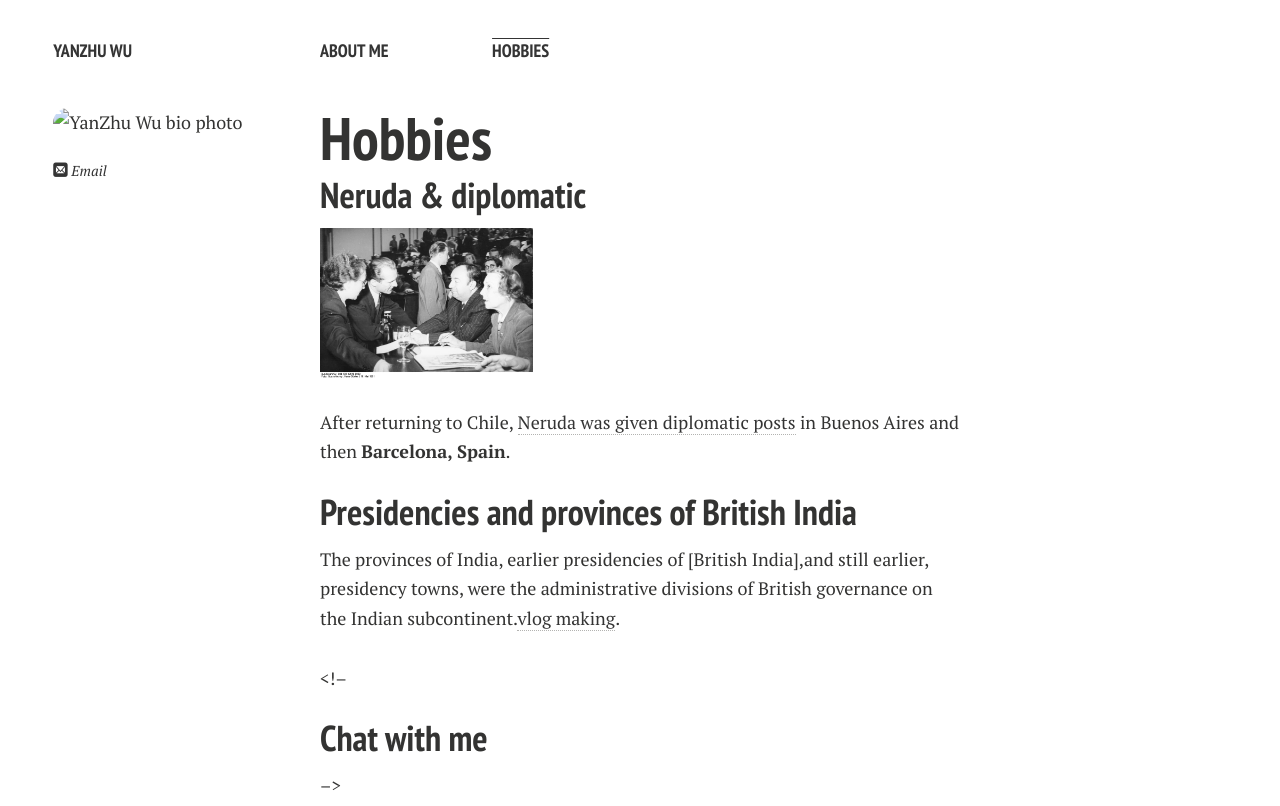
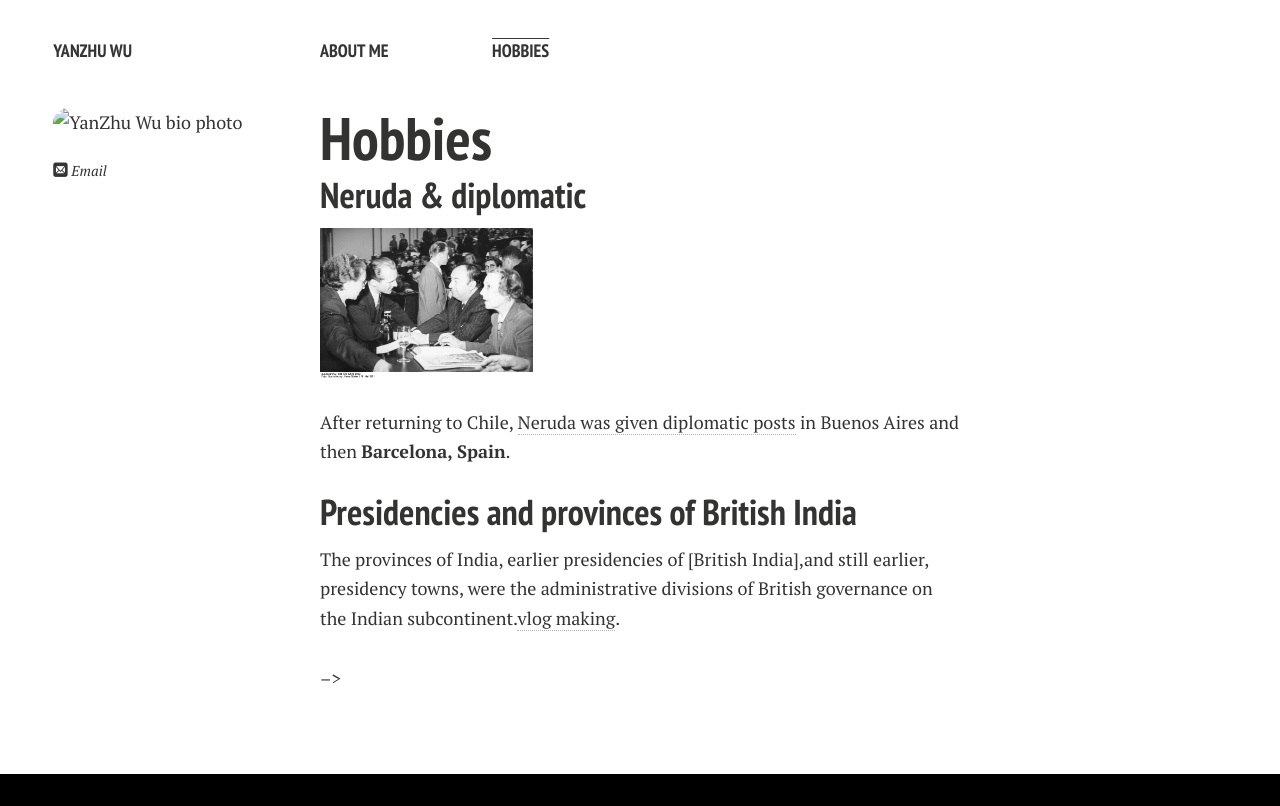
Before and after one commit to cerulean0242/cerulean0242.github.io, a Jekyll site: the page built from hobbies.md, in a window 1280 px wide, cut to the strip 0-806 px from the top of the page. Built offline with Jekyll 4.4.1, drawn with Linux system fonts in a browser that asks for light colours; comment, search, counter and statistics services are not loaded; a style sheet for code colours, icons or effects is not loaded.

Commit message:
Update hobbies.md

```diff
--- a/hobbies.md
+++ b/hobbies.md
@@ -25,7 +25,7 @@ The provinces of India, earlier presidencies of [British India],and still earlie
 
 <br>
 <!--
-## Chat with me
+<!-- ## Chat with me -->
 -->
 <!--
 **Jan 2023:** I have set up the [online-coffee-time](https://calendly.com/lancecai/meet-with-lance) (Inspired by **[Shangzhe Wu](https://elliottwu.com/)**). Welcome to chat with me! -->
```
